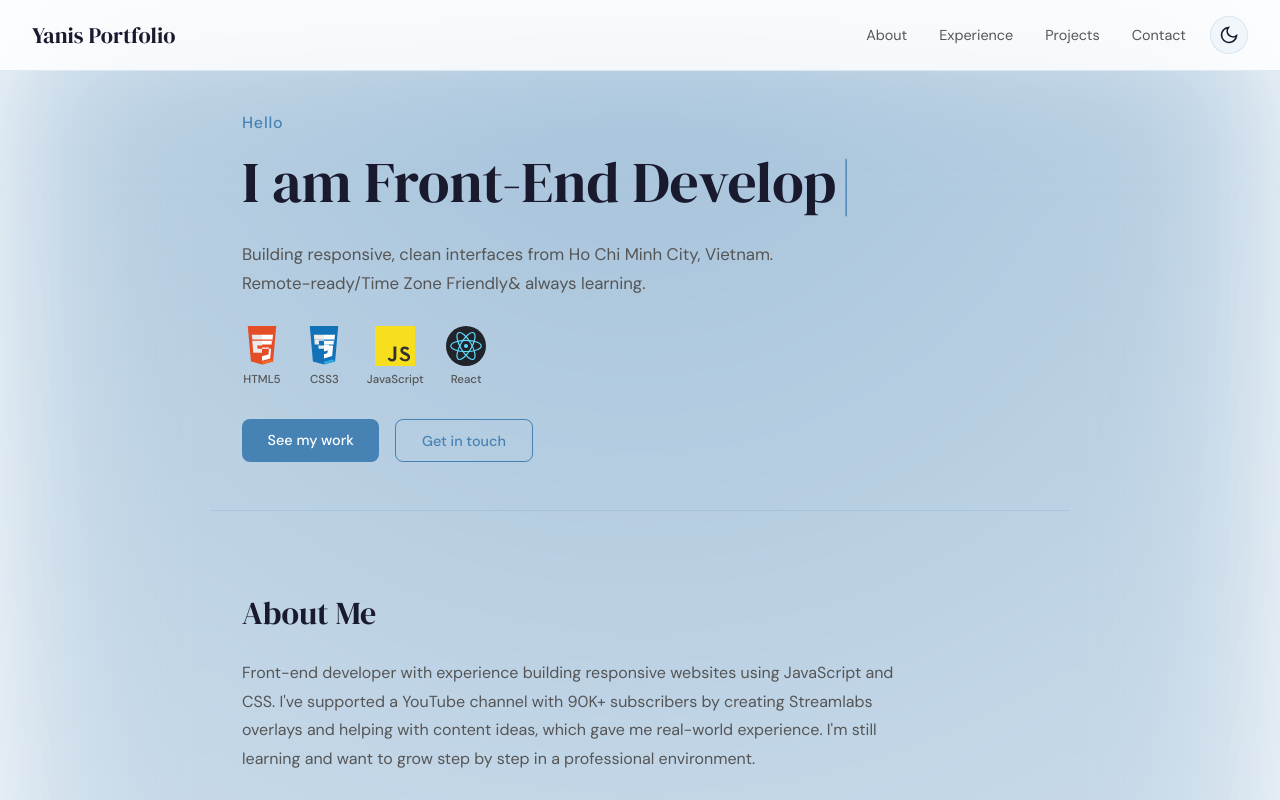
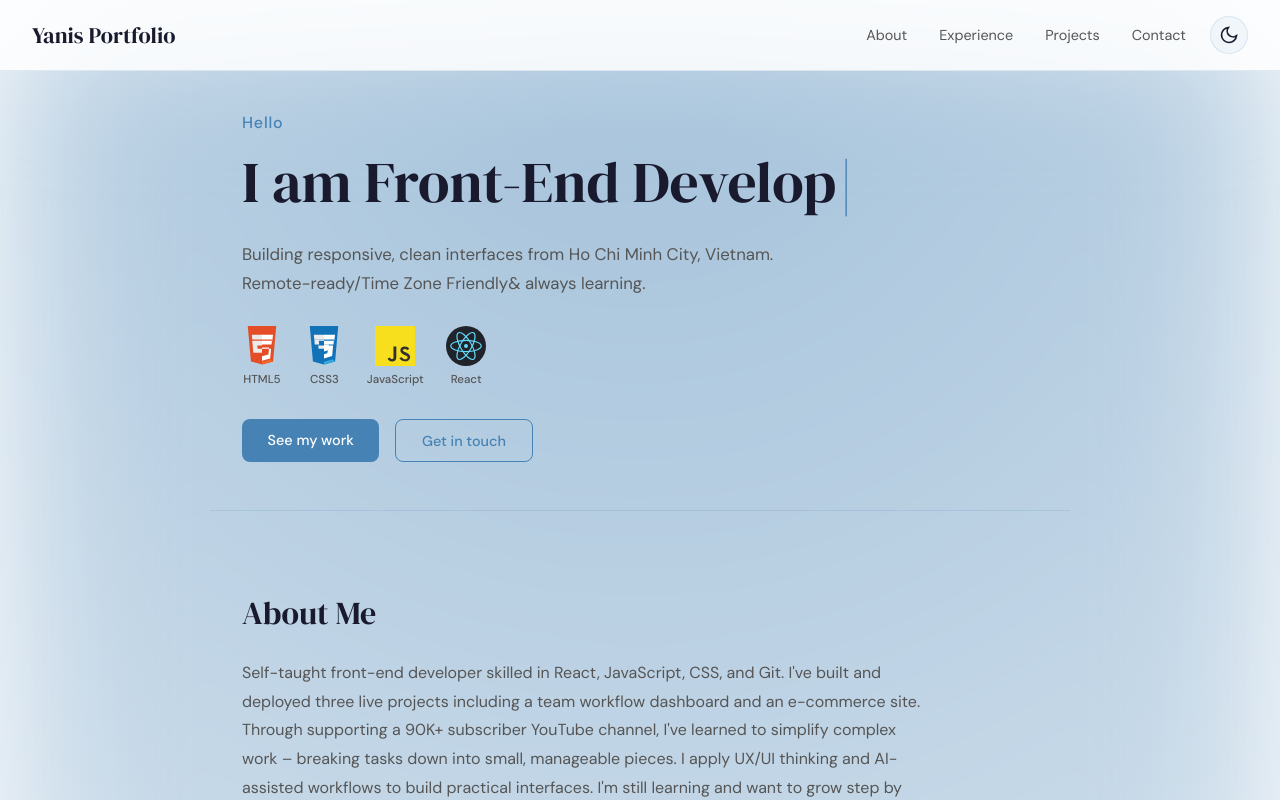
Before and after one commit to yz2k3/Portfolio, a React app: page / in a window 1280 px wide. Shown: the top 800 px of the page. Built offline with nearby package versions, Linux system fonts and the light colour scheme; the HTML template or start-up script is replaced by a standard one.

Commit message:
style: change summary text

```diff
--- a/src/components/Summary.jsx
+++ b/src/components/Summary.jsx
@@ -18,10 +18,10 @@ export default function Summary() {
             <FadeSection>
                 <h2 className="section-title">About Me</h2>
                 <p className="section-text">
-                    Front-end developer with experience building responsive websites using JavaScript and CSS.
-                    I've supported a YouTube channel with 90K+ subscribers by creating Streamlabs overlays
-                    and helping with content ideas, which gave me real-world experience. I'm still learning
-                    and want to grow step by step in a professional environment.
+                    Self-taught front-end developer skilled in React, JavaScript, CSS, and Git.
+                    I've built and deployed three live projects including a team workflow dashboard and an e-commerce site.
+                    Through supporting a 90K+ subscriber YouTube channel, I've learned to simplify complex work – breaking tasks down into small, manageable pieces.
+                    I apply UX/UI thinking and AI-assisted workflows to build practical interfaces. I'm still learning and want to grow step by step in a professional environment.
                 </p>
                 <div className="skills-grid">
                     {skills.map((s) => (
```
